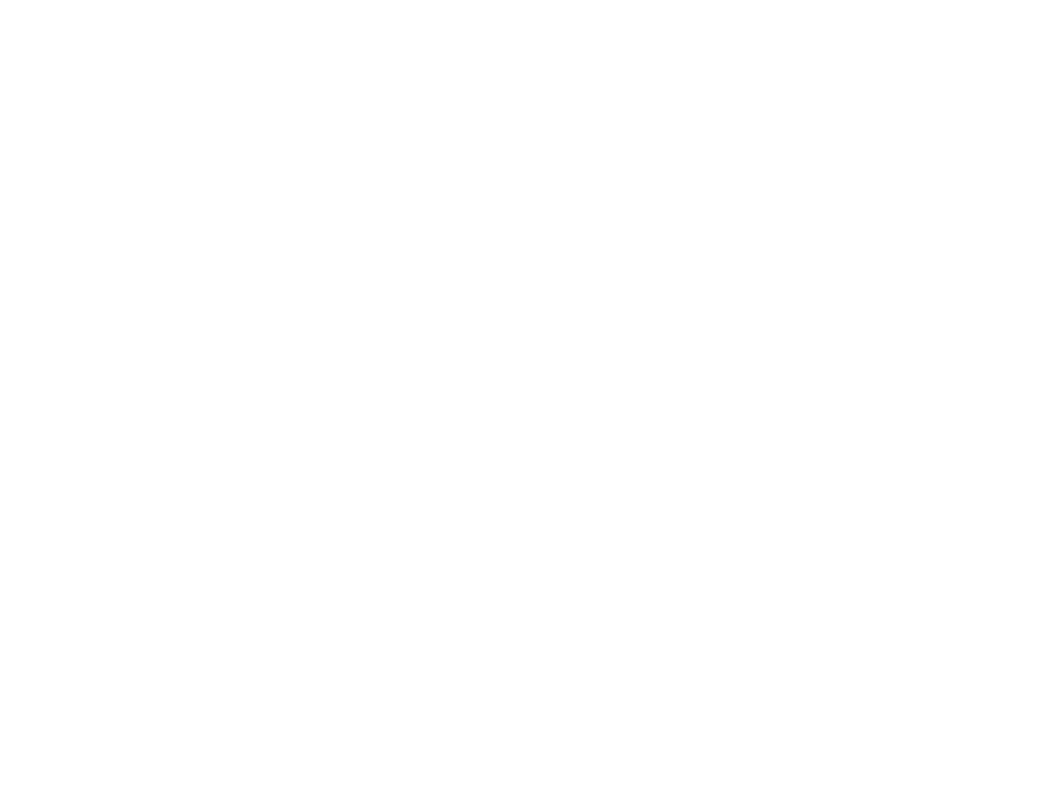
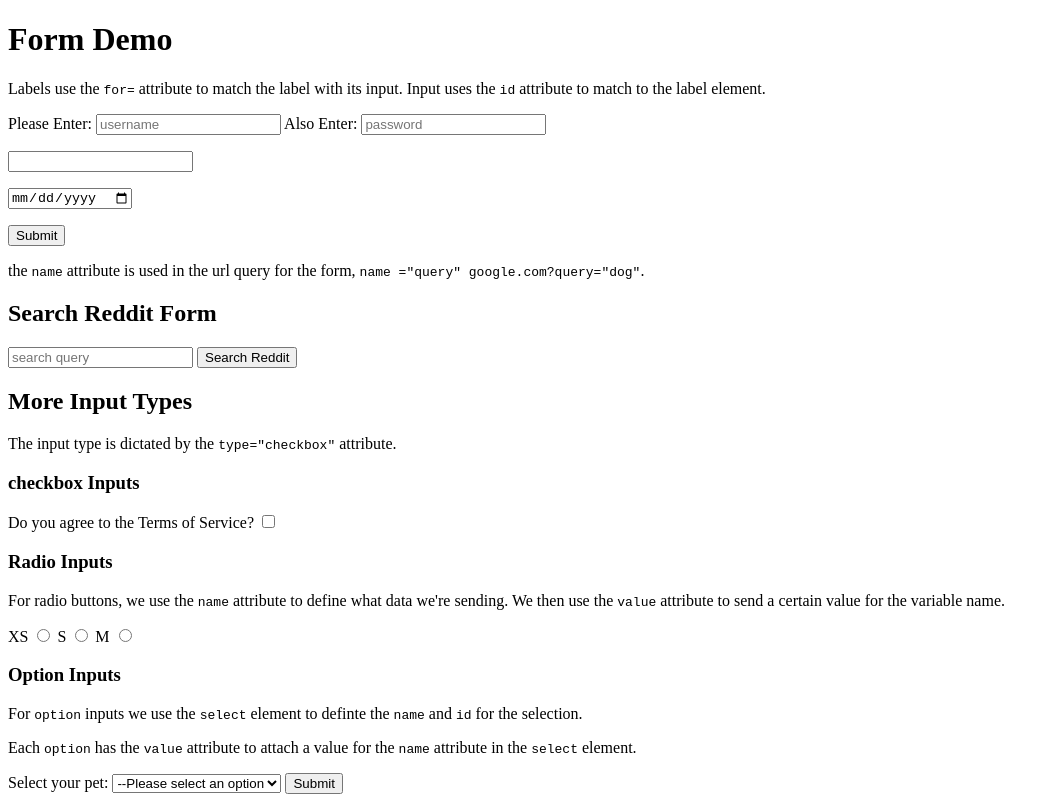
Before and after one commit to crhidrogo/web-developer-bootcamp, a plain HTML site: page form-practice/index.html in a window 1280 px wide. Shown: the whole page, without its empty margins (0-1056 px from the left). Drawn offline with Linux system fonts and the light colour scheme.

Commit message:
updated form with basic input types, and reddit search query for exploration.

```diff
--- a/form-practice/index.html
+++ b/form-practice/index.html
@@ -7,6 +7,60 @@
     <title>HTML Forms</title>
 </head>
 <body>
+    <h1>Form Demo</h1>
+    <p>Labels use the <code>for=</code> attribute to match the label with its input. Input uses the <code>id</code> attribute to match to the label element.</p>
+    <form action="/tacos">
+        <p>
+            <label for="username">Please Enter:</label>
+            <input type="text" placeholder="username" id="username" name="usr">
+            <label for="password">Also Enter:</label>
+            <input type="password" placeholder="password" id="password" name="passwd">
+        </p>
+        <label>
+            <input type="number">
+        </label>
+        <p>
+            <label for="date"></label>
+            <input type="date" name="date" id="date">
+        </p>
+        <button type="submit">Submit</button>
+    </form>
+    <p>the <code>name</code> attribute is used in the url query for the form, <code> name ="query" google.com?query="dog"</code>.</p>
+    <h2>Search Reddit Form</h2>
+    <form action="https://www.reddit.com/search">
+        <label for="query"></label>
+        <input type="text" id="query" placeholder="search query" name="q">
+        <button>Search Reddit</button>
+    </form>
 
+    <h2>More Input Types</h2>
+    <p>The input type is dictated by the <code>type="checkbox"</code> attribute.</p>
+    <form action="">
+        <h3>checkbox Inputs</h3>
+        <label for="tos">Do you agree to the Terms of Service?</label>
+        <input type="checkbox" id="agree_tos" name="tos">
+
+        <h3>Radio Inputs</h3>
+        <p>For radio buttons, we use the <code>name</code> attribute to define what data we're sending. We then use the <code>value</code> attribute to send a certain value for the variable name.</p>
+        <label for="xs">XS</label>
+        <input type="radio" name="size" id="xs" value="xs">
+        <label for="s">S</label>
+        <input type="radio" name="size" id="s" value="s">
+        <label for="m">M</label>
+        <input type="radio" name="size" id="m" value="m">
+
+        <h3>Option Inputs</h3>
+        <p>For <code>option</code> inputs we use the <code>select</code> element to definte the <code>name</code> and <code>id</code> for the selection.</p>
+        <p>Each <code>option</code> has the <code>value</code> attribute to attach a value for the <code>name</code> attribute in the <code>select</code> element.</p>
+
+        <label for="pet-select">Select your pet:</label>
+        <select name="pets" id="pet-select">
+            <option value="">--Please select an option</option>
+            <option value="cat">Cat</option>
+            <option value="dog">Dog</option>
+            <option value="fish">Goldfish</option>
+        </select>
+        <button>Submit</button>
+    </form>
 </body>
 </html>
```
